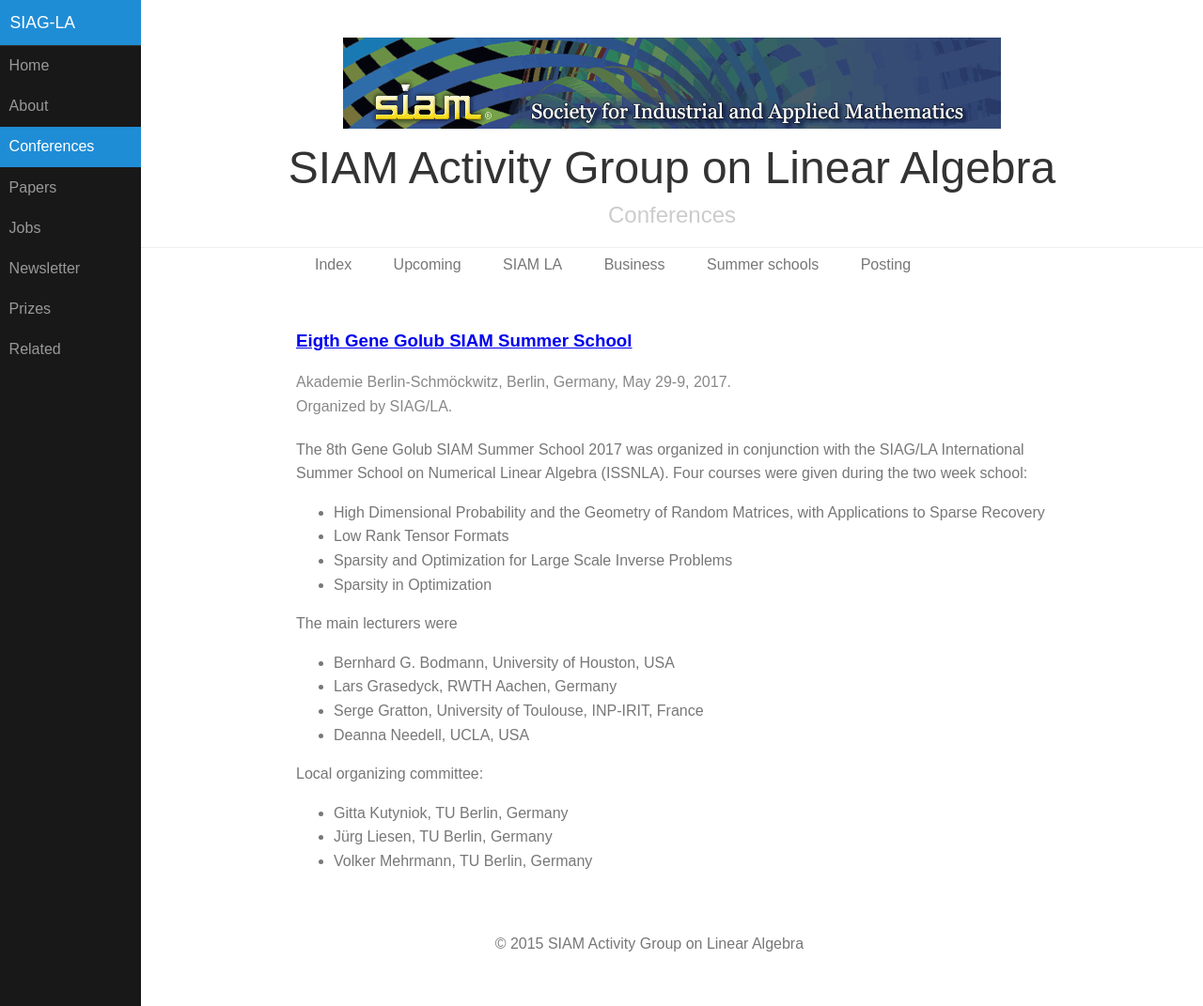
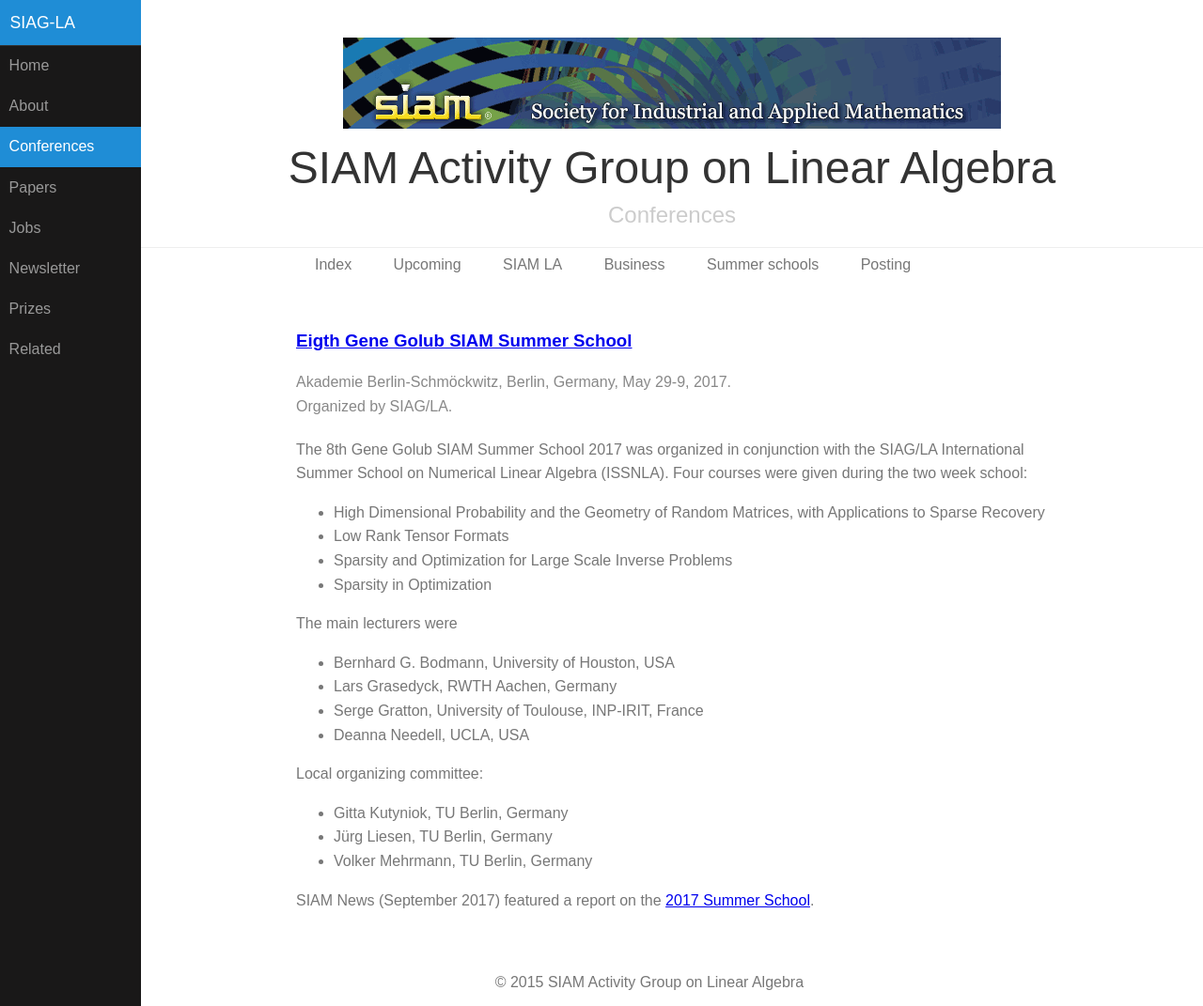
Before and after one commit to dbindel/siagla, a Jekyll site: the page built from _meetings/2017-05-29-issnla.md, in a window 1280 px wide and 1071 px high. Shown: the whole window at 94% size. Built offline with Jekyll 4.4.1, drawn with Linux system fonts in a browser that asks for light colours.

Commit message:
G2S3 summer school 2017

```diff
--- a/_meetings/2017-05-29-issnla.md
+++ b/_meetings/2017-05-29-issnla.md
@@ -29,3 +29,5 @@ Local organizing committee:
  - Gitta Kutyniok, TU Berlin, Germany
  - J&uuml;rg Liesen, TU Berlin, Germany
  - Volker Mehrmann, TU Berlin, Germany
+
+ SIAM News (September 2017) featured a report on the [2017 Summer School](https://sinews.siam.org/Details-Page/g2s3-participants-study-data-sparse-approximation-and-algorithms-1v).
```
